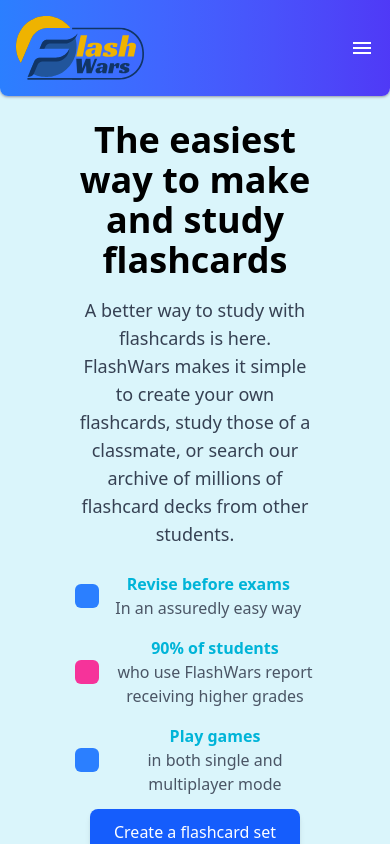
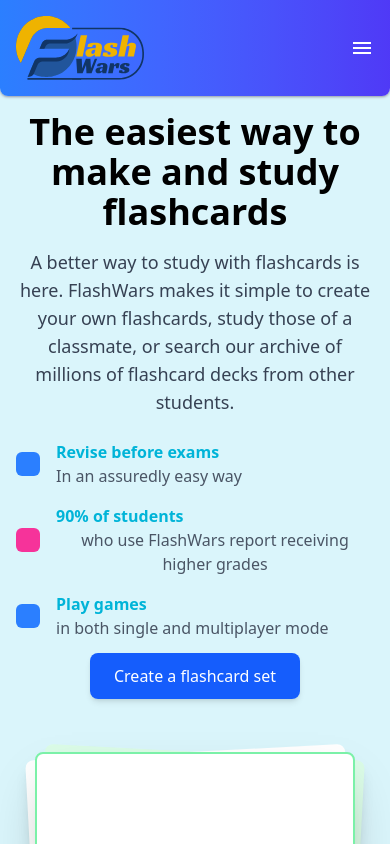
Before and after one commit to drag0n-3mperor/FlashWars, a React (Vite) app in the folder frontend/: page / in a window 390 px wide. Shown: the top 844 px of the page. Built offline with nearby package versions, Linux system fonts and the light colour scheme; no server answers.

Commit message:
updated ui

```diff
--- a/frontend/src/pages/Combat/MultiPlayer.jsx
+++ b/frontend/src/pages/Combat/MultiPlayer.jsx
@@ -160,10 +160,10 @@ export function MultiPlayer() {
   ) : (
     <div
       id="multiplayer-container"
-      className="flex flex-wrap items-center gap-4 w-full min-h-screen"
+      className="flex flex-wrap items-center justify-center gap-4 w-full min-h-screen"
     >
       {playing && (
-        <div className="relative flex items-center justify-center w-32 h-32 rounded-full bg-gradient-to-r from-blue-500 to-purple-500 shadow-lg">
+        <div className="relative flex items-center justify-center w-32 h-32 rounded-full bg-gradient-to-r from-blue-500 to-purple-500 shadow-lg mt-4">
           <span className="text-2xl font-bold text-white">Time: {timer}s</span>
         </div>
       )}
--- a/frontend/src/pages/Combat/ShowWinner.jsx
+++ b/frontend/src/pages/Combat/ShowWinner.jsx
@@ -34,7 +34,7 @@ export function ShowWinner({
       {you && opponent ? (
         <>
           {/* Winner Section */}
-          <div className="flex flex-col items-center mb-8 bg-green-400 p-6 rounded-xl shadow-lg shadow-green-500/50 animate-pulse">
+          <div className="flex flex-col w-sm items-center mb-8 bg-green-400 p-6 rounded-xl shadow-lg shadow-green-500/50 animate-pulse">
             {winner!=="null" ? (
               <>
                 <img
@@ -46,10 +46,10 @@ export function ShowWinner({
                   alt={`${winner}'s avatar`}
                   className="w-32 h-32 rounded-full border-4 border-white shadow-xl"
                 />
-                <h2 className="text-5xl font-extrabold text-white drop-shadow-md animate-bounce mt-4">
+                <h2 className="text-2xl md:text-5xl font-extrabold text-white drop-shadow-md animate-bounce mt-4">
                   🎉 {winner} 🎉
                 </h2>
-                <p className="text-2xl text-gray-800 mt-2 italic">
+                <p className="text-xl md:text-2xl text-gray-800 mt-2 italic">
                   is the winner!
                 </p>
               </>
@@ -61,9 +61,9 @@ export function ShowWinner({
           </div>
 
           {/* Profiles Section */}
-          <div className="flex justify-between w-full space-x-4">
+          <div className="flex flex-wrap flex-row justify-evenly w-full gap-8">
             {/* Your Profile Section */}
-            <div className="flex flex-col items-center w-1/2 p-4 bg-indigo-800 rounded-xl shadow-lg">
+            <div className="flex flex-col items-center w-sm p-4 bg-indigo-800 rounded-xl shadow-lg">
               <img
                 src={you.avatar || "https://via.placeholder.com/150"}
                 alt={`${you.username}'s avatar`}
@@ -76,7 +76,7 @@ export function ShowWinner({
             </div>
 
             {/* Opponent Profile Section */}
-            <div className="flex flex-col items-center w-1/2 p-4 bg-indigo-800 rounded-xl shadow-lg">
+            <div className="flex flex-col items-center w-sm p-4 bg-indigo-800 rounded-xl shadow-lg">
               <img
                 src={opponent.avatar || "https://via.placeholder.com/150"}
                 alt={`${opponent.username}'s avatar`}
--- a/frontend/src/pages/Home/Animation.jsx
+++ b/frontend/src/pages/Home/Animation.jsx
@@ -41,8 +41,8 @@ export function Animation() {
   }, []);
 
   return (
-    <div className="min-h-screen flex items-center justify-center p-6 font-roboto">
-      <div className="container mx-auto flex flex-col lg:flex-row items-center lg:items-start gap-8 max-w-screen-md w-[70%]">
+    <div className="min-h-screen flex items-center justify-center p-4 sm:p-12 sm:mb-4 font-roboto md:p-32">
+      <div className="container mx-auto flex flex-col lg:flex-row items-center lg:items-start gap-8 max-w-screen-md">
         <div className="w-full text-center lg:text-left mb-8 lg:mb-0">
           <h1 className="text-4xl font-extrabold mb-4 text-black">
             The easiest way to make and study flashcards
@@ -59,7 +59,7 @@ export function Animation() {
                 <i className="fas fa-layer-group"></i>
               </div>
               <div>
-                <p className="font-bold">Revise before exams</p>
+                <p className="font-bold text-left">Revise before exams</p>
                 <p className="text-gray-600">In an assuredly easy way</p>
               </div>
             </div>
@@ -68,7 +68,7 @@ export function Animation() {
                 <i className="fas fa-user-graduate"></i>
               </div>
               <div>
-                <p className="font-bold">90% of students</p>
+                <p className="font-bold text-left">90% of students</p>
                 <p className="text-gray-600">
                   who use FlashWars report receiving higher grades
                 </p>
@@ -79,8 +79,10 @@ export function Animation() {
                 <i className="fas fa-chart-line"></i>
               </div>
               <div>
-                <p className="font-bold">Play games</p>
-                <p className="text-gray-600">in both single and multiplayer mode</p>
+                <p className="font-bold text-left">Play games</p>
+                <p className="text-gray-600">
+                  in both single and multiplayer mode
+                </p>
               </div>
             </div>
           </div>
```
